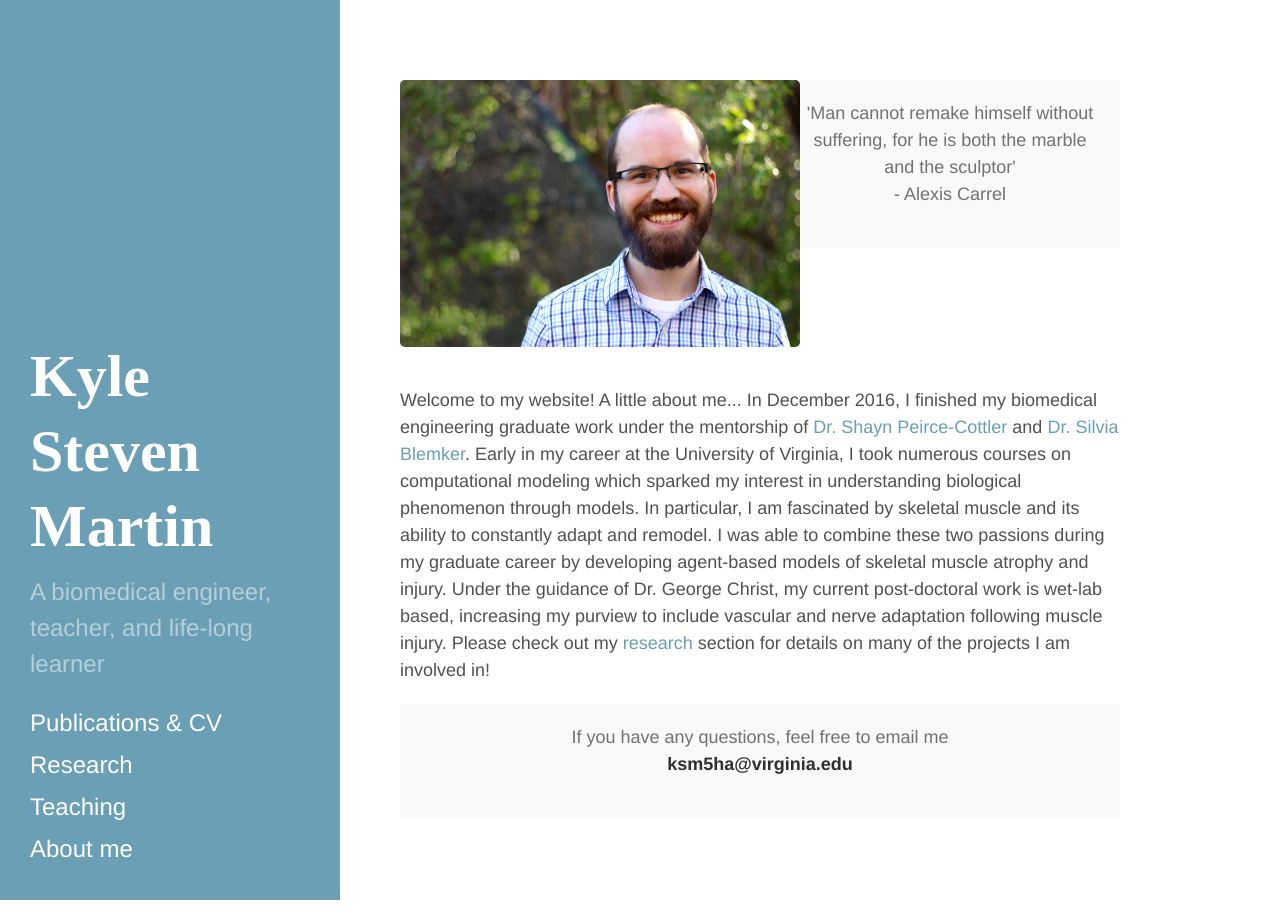
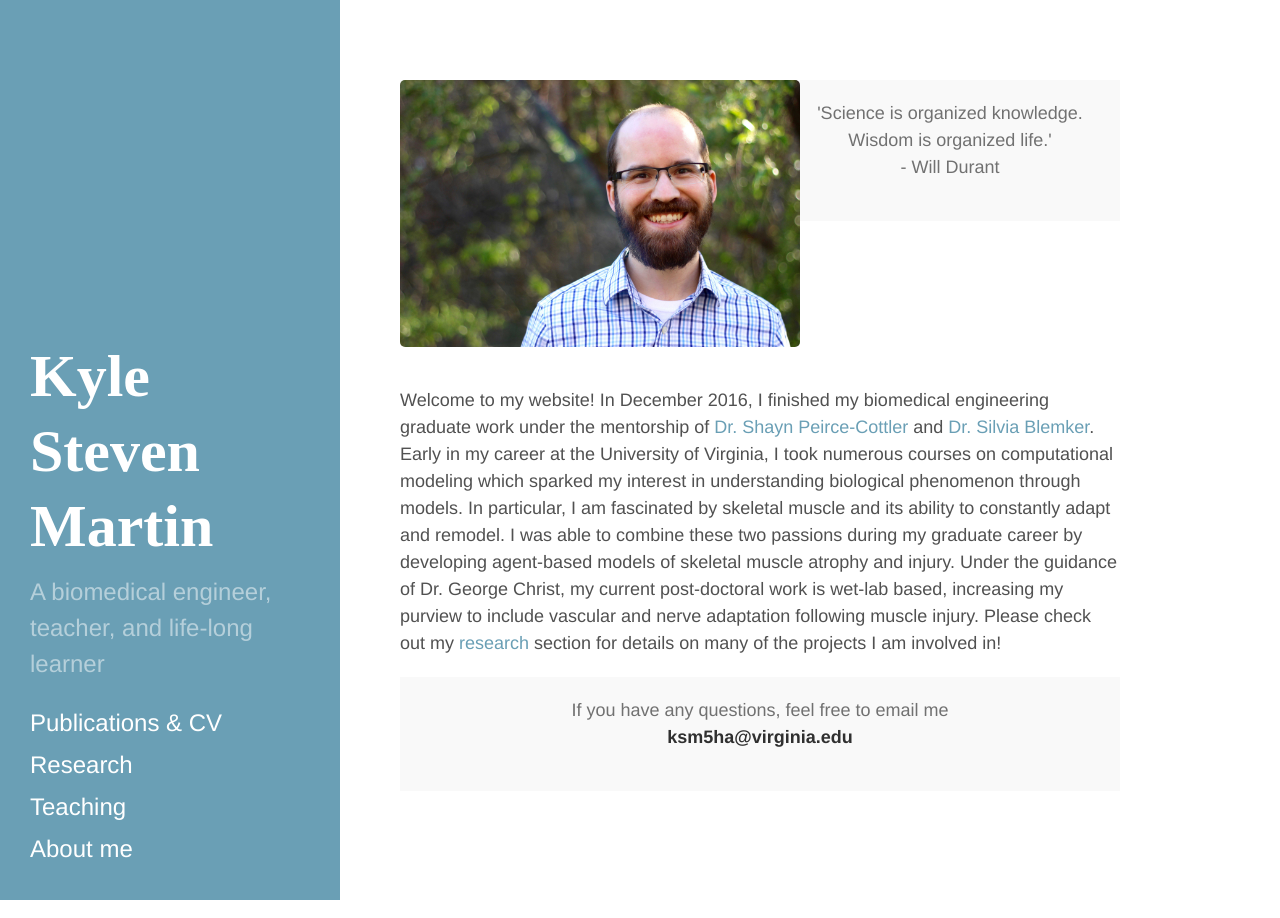
Before and after one commit to ksm362/ksm362.github.io, a Jekyll site: the page built from index.html, in a window 1280 px wide. Built offline with Jekyll 4.4.1, drawn with Linux system fonts in a browser that asks for light colours; the list of posts is cut into pages by our own code.

Commit message:
updated quote
Will durant

```diff
--- a/index.html
+++ b/index.html
@@ -5,11 +5,11 @@ title: Home
 
 <p style="float: left;"><img src="{{ site.baseurl }}images/Kyle_web.jpg" style="width:400px"></p>
 <div class="message" align="middle";>
-  <p>'Man cannot remake himself without suffering, for he is both the marble and the sculptor'<br> - Alexis Carrel</p>
+  <p>'Science is organized knowledge. Wisdom is organized life.'<br> - Will Durant</p>
 </div>
 <div class="posts" style="clear:left">
 <p>
-	Welcome to my website! A little about me... In December 2016, I finished my biomedical engineering graduate work under the
+	Welcome to my website! In December 2016, I finished my biomedical engineering graduate work under the
 	mentorship of <a href="http://bme.virginia.edu/peirce/">Dr. Shayn Peirce-Cottler</a> and
 	<a href="http://bme.virginia.edu/muscle/">Dr. Silvia Blemker</a>. Early in my career at the University of Virginia, I took numerous courses
 	on computational modeling which sparked my interest in understanding biological phenomenon through models.
```
